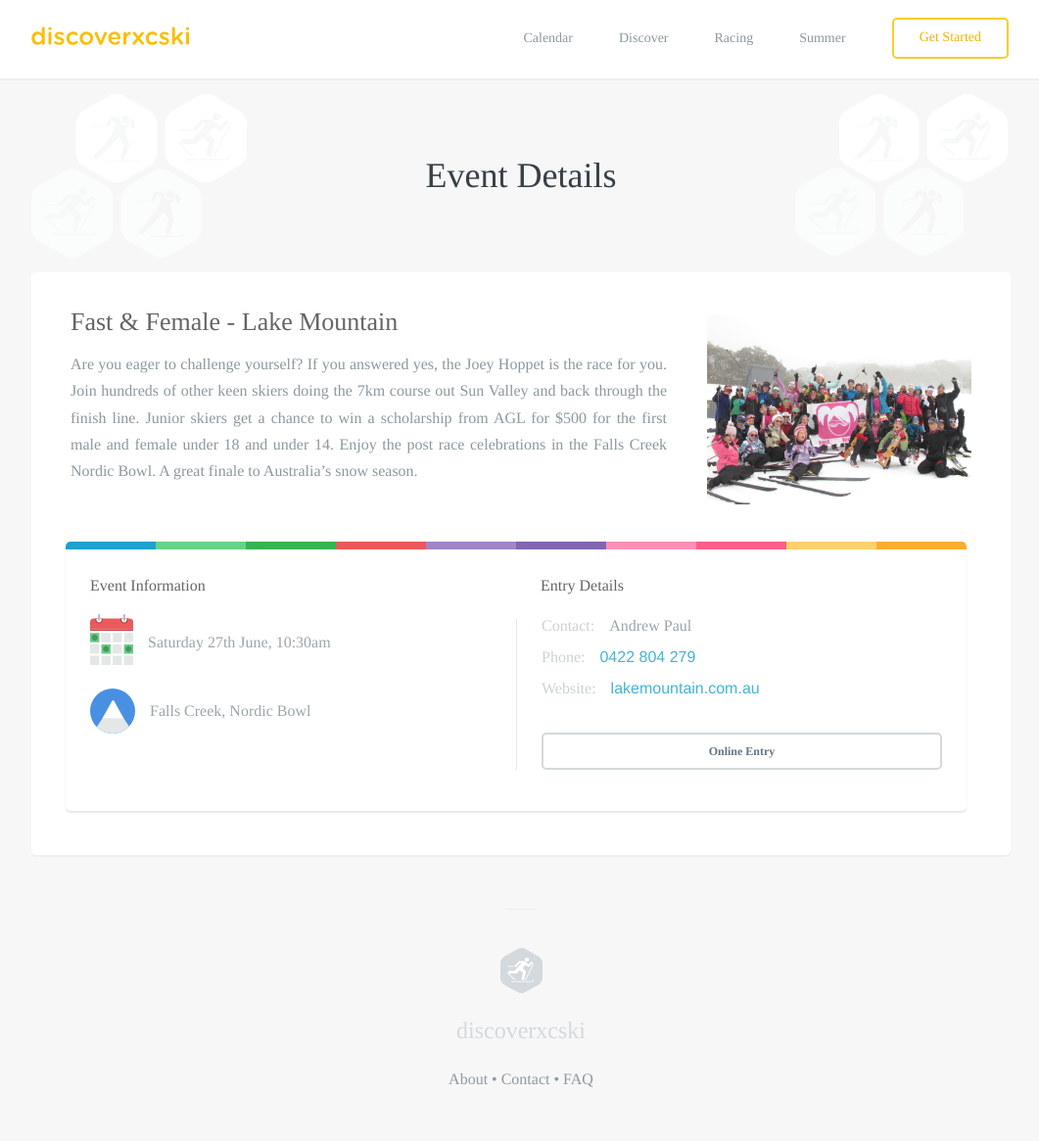
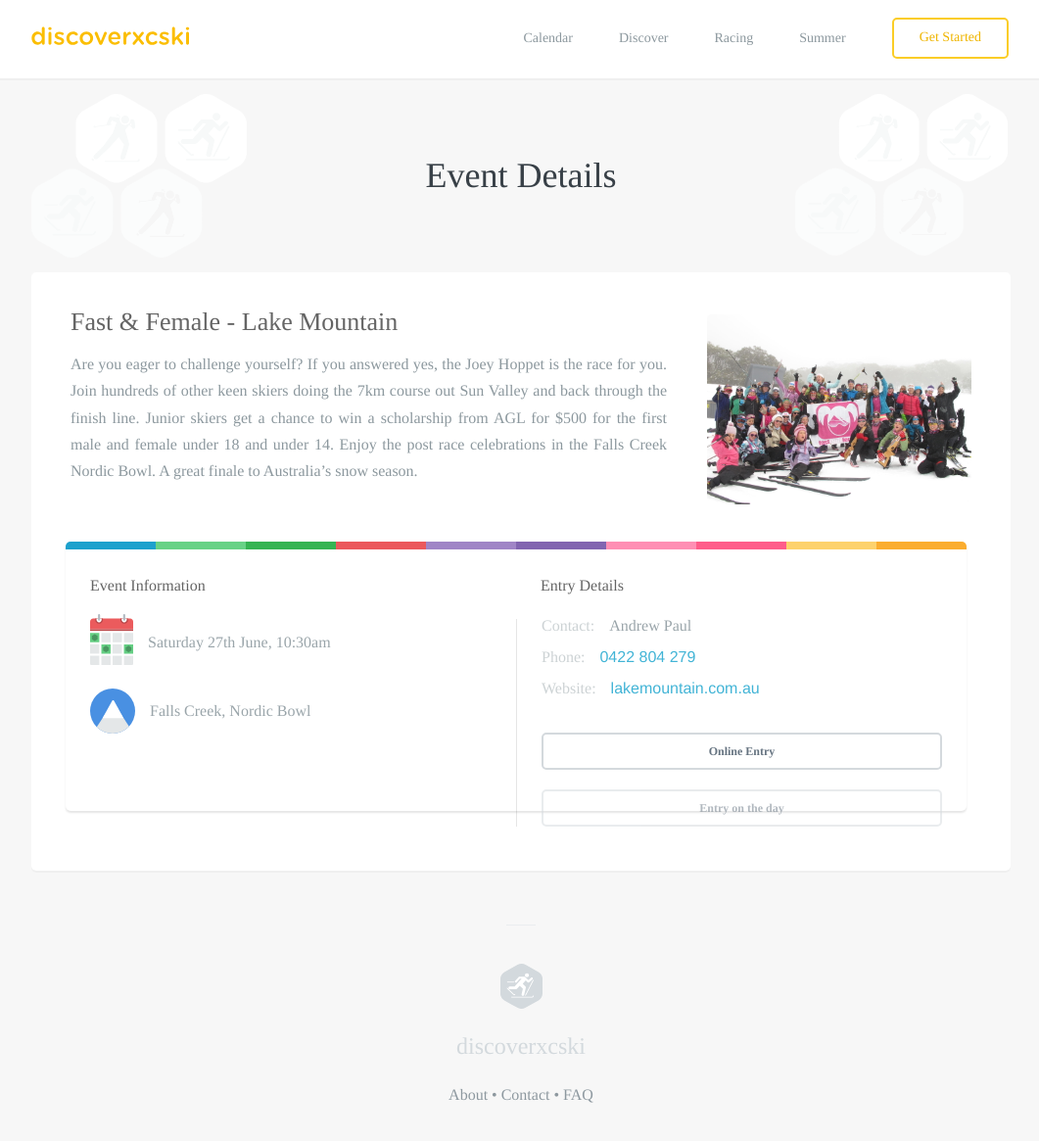
Before and after one commit to robcatto/robcatto.github.io, a Jekyll site: the page built from events/fast-&-female-lake-mountain/index.html, in a window 1280 px wide and 1182 px high. Shown: the top 1165 px of the window at 98% size, without its empty margins (108-1169 px from the left). Built offline with Jekyll 4.4.1, drawn with Linux system fonts in a browser that asks for light colours; some web fonts are replaced; Markdown is read by kramdown in place of the engine named in the settings.

Commit message:
Update index.html

```diff
--- a/events/fast-&-female-lake-mountain/index.html
+++ b/events/fast-&-female-lake-mountain/index.html
@@ -145,6 +145,9 @@ layout: default
                                         <a class="button small dark" style="  margin-top: 20px;
   margin-bottom: 0px;
   width: 100%;" href="http://discoverxcski.com/discoverxc/" data-featurette="analytics-click-event" data-event-category="button" data-event-action="" data-event-label="Source: Homepage Alt" id="featurette-35">Online Entry</a>
+  <div class="button small dark" style="  margin-top: 20px; opacity: 0.5;
+  margin-bottom: 0px;
+  width: 100%;" href="http://discoverxcski.com/discoverxc/" data-featurette="analytics-click-event" data-event-category="button" data-event-action="" data-event-label="Source: Homepage Alt" id="featurette-35">Entry on the day</div>
                                 </div>
                                  </div>
                                  </div>
```
